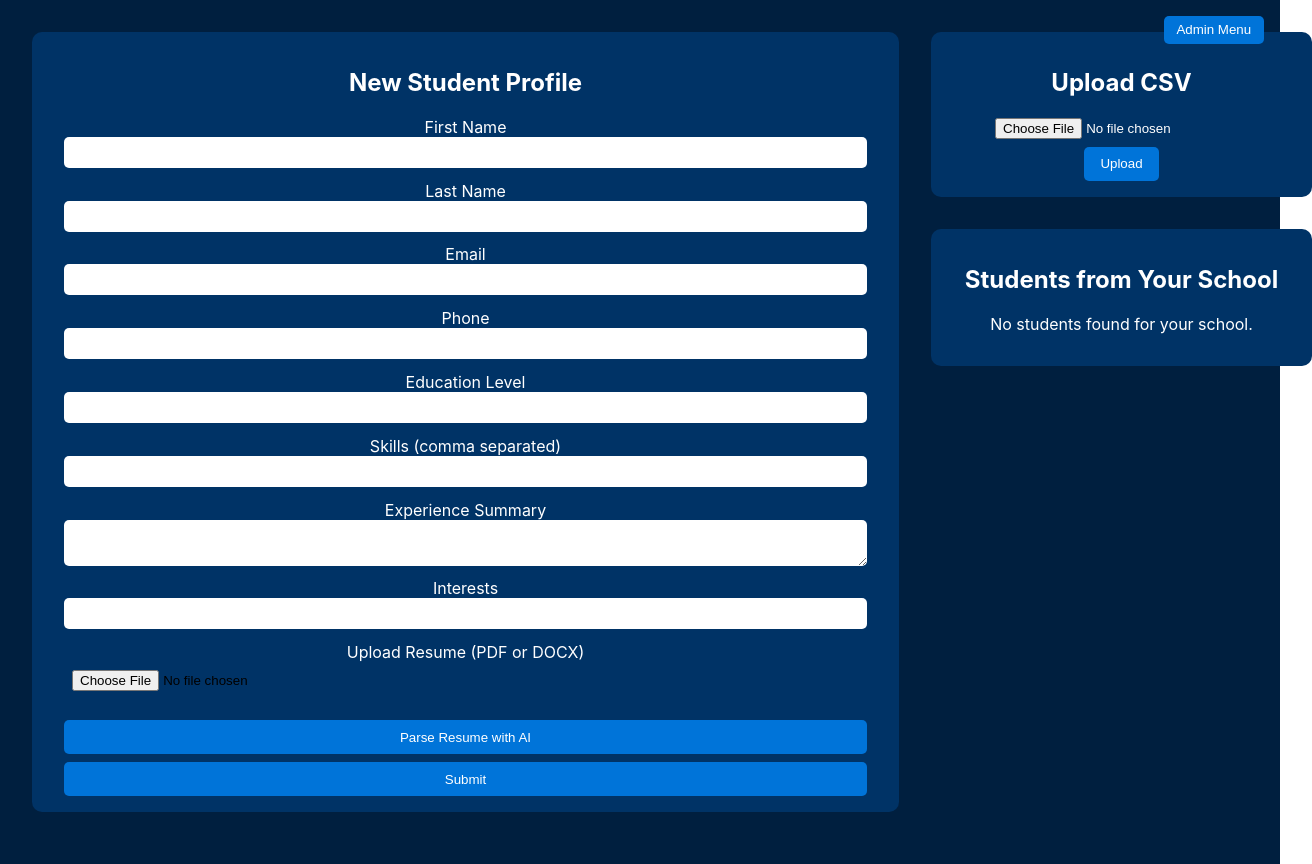
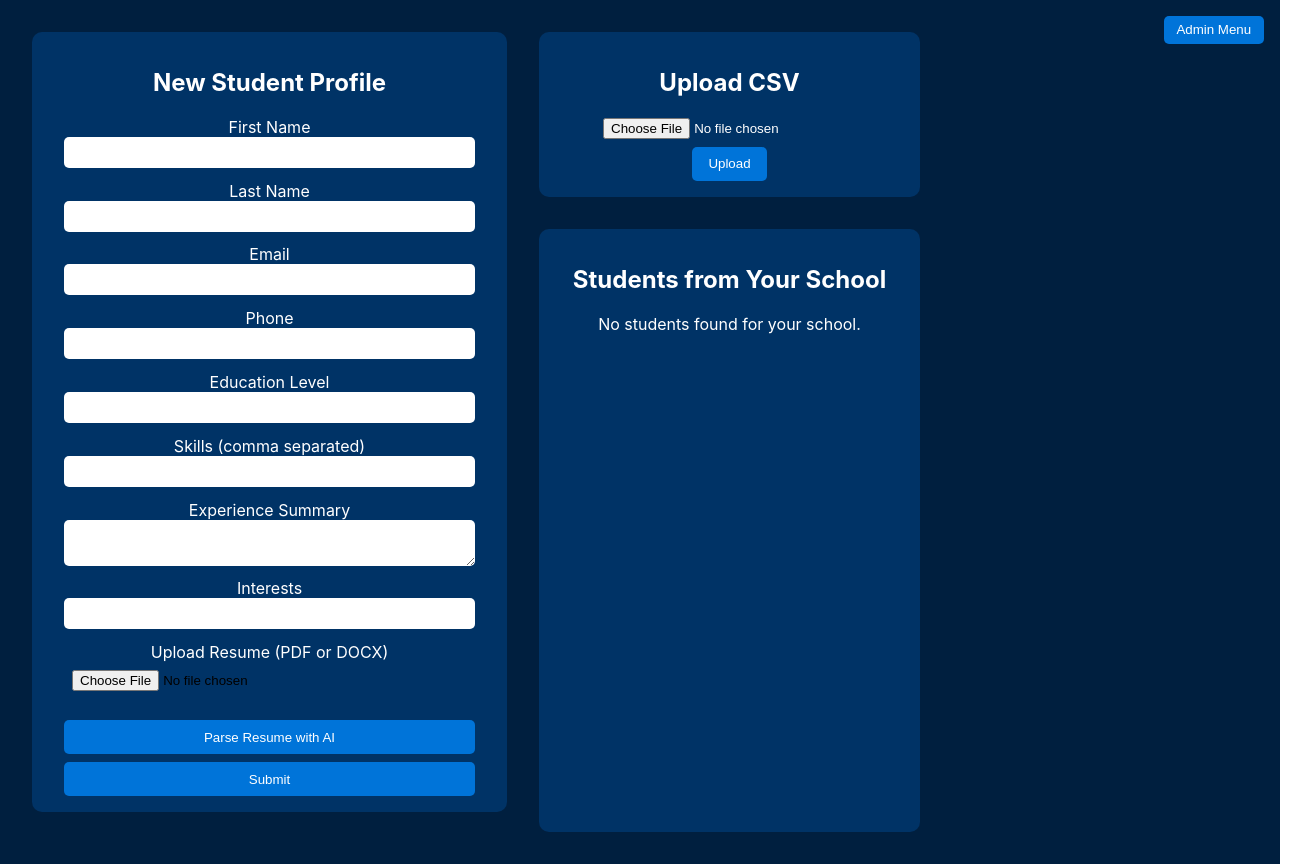
Before and after one commit to danny0ceanCA/airecruiting, a React (Create React App) app in the folder frontend/: page /students in a window 1280 px wide. Shown: the whole page, 1312 px wide, since content can reach past the window. Built offline with nearby package versions, Linux system fonts and the light colour scheme; no server answers; sample sign-in values are in the browser's storage.

Commit message:
style: balance student profiles layout

```diff
--- a/frontend/src/StudentProfiles.js
+++ b/frontend/src/StudentProfiles.js
@@ -177,7 +177,10 @@ function StudentProfiles() {
   };
 
   return (
-    <div className="profiles-container">
+    <div
+      className="profiles-container"
+      style={{ display: 'flex', alignItems: 'flex-start', flexWrap: 'wrap', gap: '2rem' }}
+    >
       <div className="admin-menu">
         <button className="menu-button" onClick={() => setMenuOpen((o) => !o)}>
           Admin Menu
@@ -215,7 +218,7 @@ function StudentProfiles() {
           </div>
         )}
       </div>
-      <div className="form-section">
+      <div className="form-section" style={{ flex: '0.4', maxWidth: '600px' }}>
         <h2>New Student Profile</h2>
         <form className="profile-form" onSubmit={handleSubmit}>
           <label htmlFor="firstName">First Name</label>
@@ -309,7 +312,7 @@ function StudentProfiles() {
         </form>
       </div>
 
-      <div className="right-column">
+      <div className="right-column" style={{ alignSelf: 'stretch' }}>
         <div className="upload-section">
           <h2>Upload CSV</h2>
           <input type="file" accept=".csv" onChange={handleFileChange} />
@@ -319,7 +322,7 @@ function StudentProfiles() {
           {uploadError && <p className="error">{uploadError}</p>}
         </div>
 
-        <div className="school-students-section">
+        <div className="school-students-section" style={{ flex: 1 }}>
           <h2>Students from Your School</h2>
           {schoolStudents.length > 0 ? (
             <table className="school-table">
```
